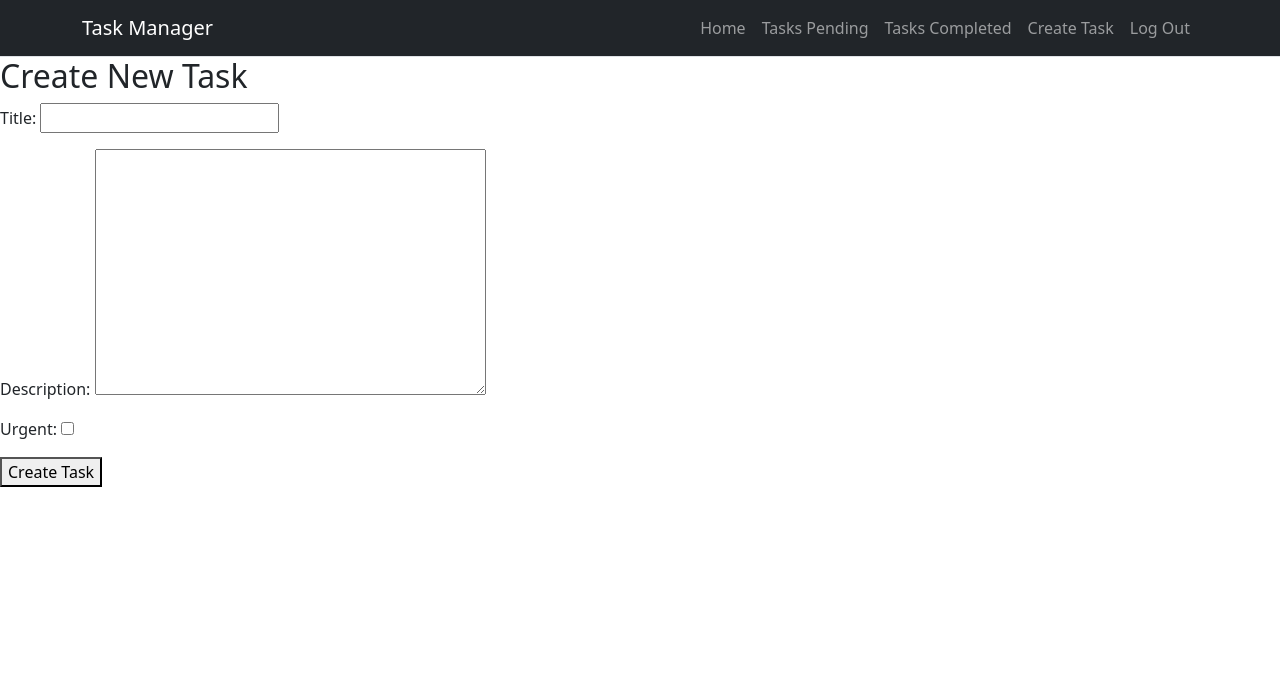
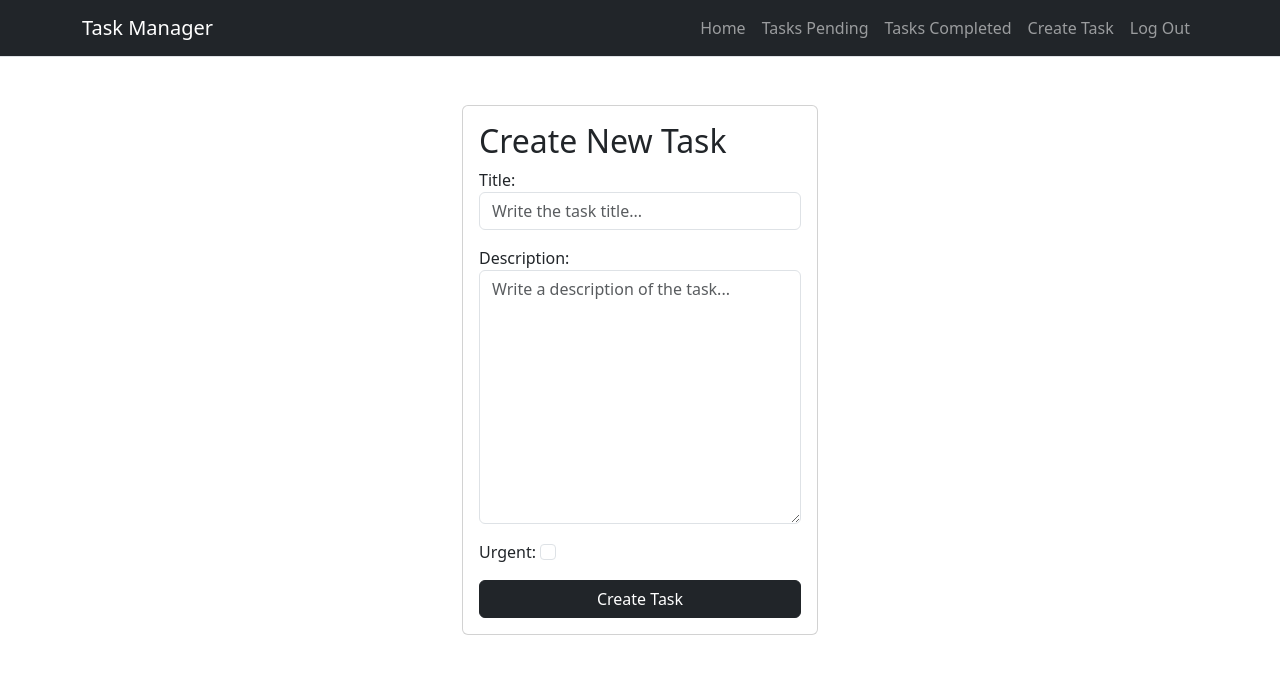
Before and after one commit to HelberthGM/task_manager, a Django app: page /tasks/create in a window 1280 px wide. Shown: the top 682 px of the page. Run offline with Django 5.2, Linux system fonts and the light colour scheme; the visitor is signed in with stand-in values (Sample User, id 1).

Commit message:
add styles to the task views and placeholder in forms

```diff
--- a/tasks/forms.py
+++ b/tasks/forms.py
@@ -1,7 +1,12 @@
-from django.forms import ModelForm
+from django import forms
 from .models import Task
 
-class TaskForm(ModelForm):
+class TaskForm(forms.ModelForm):
     class Meta:
         model = Task
         fields = ['title', 'description', 'urgent']
+        widgets = {
+            'title': forms.TextInput(attrs={'class': 'form-control', 'placeholder': 'Write the task title...'}),
+            'description': forms.Textarea(attrs={'class': 'form-control', 'placeholder': 'Write a description of the task...'}),
+            'urgent': forms.CheckboxInput(attrs={'class': 'form-check-input'}),
+        }
--- a/tasks/templates/create_task.html
+++ b/tasks/templates/create_task.html
@@ -1,11 +1,17 @@
 {% extends 'base.html' %}
 
 {% block content %}
+<main class="container">
+    <div class="row">
+        <div class="col-md-4 offset-md-4 my-5">
+            <form method="post" class="card card-body">
                 <h2>Create New Task</h2>
                 {{error}}
-    <form method="post">
                 {% csrf_token %}
                 {{ form.as_p }}
-        <button type="submit">Create Task</button>
+                <button type="submit" class="btn btn-dark">Create Task</button>
             </form>
+        </div>
+    </div>
+</main>
 {% endblock %}
--- a/tasks/templates/signin.html
+++ b/tasks/templates/signin.html
@@ -13,12 +13,12 @@
                 <!-- {{form}} -->
                 <div class="mb-3">
                     <label for="username" class="form-label">Username:</label>
-                    <input type="text" name="username" class="form-control" placeholder="Write your username" id="username"
+                    <input type="text" name="username" class="form-control" placeholder="Write your username..." id="username"
                         required>
                 </div>
                 <div class="mb-3">
                     <label for="password" class="form-label">Password:</label>
-                    <input type="password" name="password" class="form-control" placeholder="Write your password"
+                    <input type="password" name="password" class="form-control" placeholder="Write your password..."
                         id="password" required>
                 </div>
                 <button class="btn btn-outline-secondary">
--- a/tasks/templates/signup.html
+++ b/tasks/templates/signup.html
@@ -12,15 +12,15 @@
                 <!-- {{form}} -->
                  <div class="mb-3">
                     <label for="username" class="form-label">Username:</label>
-                    <input type="text" name="username" class="form-control" placeholder="Write your username" id="username" required>
+                    <input type="text" name="username" class="form-control" placeholder="Write your username..." id="username" required>
                  </div>
                  <div class="mb-3">
                     <label for="password1" class="form-label">Password:</label>
-                    <input type="password" name="password1" class="form-control" placeholder="Write your password" id="password1" required>
+                    <input type="password" name="password1" class="form-control" placeholder="Write your password..." id="password1" required>
                  </div>
                  <div class="mb-3">
                     <label for="password2" class="form-label">Confirm your password:</label>
-                    <input type="password" name="password2" class="form-control" placeholder="Confirm your password" id="password2" required>
+                    <input type="password" name="password2" class="form-control" placeholder="Confirm your password..." id="password2" required>
                  </div>
                 <button class="btn btn-outline-dark">
                     Sign Up
--- a/tasks/templates/tasks.html
+++ b/tasks/templates/tasks.html
@@ -12,8 +12,8 @@
                     {% if task.urgent %}
                     <h2 class="fw-bold text-info">
                             {{task.title}}
-                        {% else %}
-                        <h2 class="text-primary">
+                    {% else %}
+                    <h2 class="text-primary">
                             {{task.title}}
                         {% endif %}
                     </h2>
```
Lines whose indentation alone changed are shown as unchanged.
